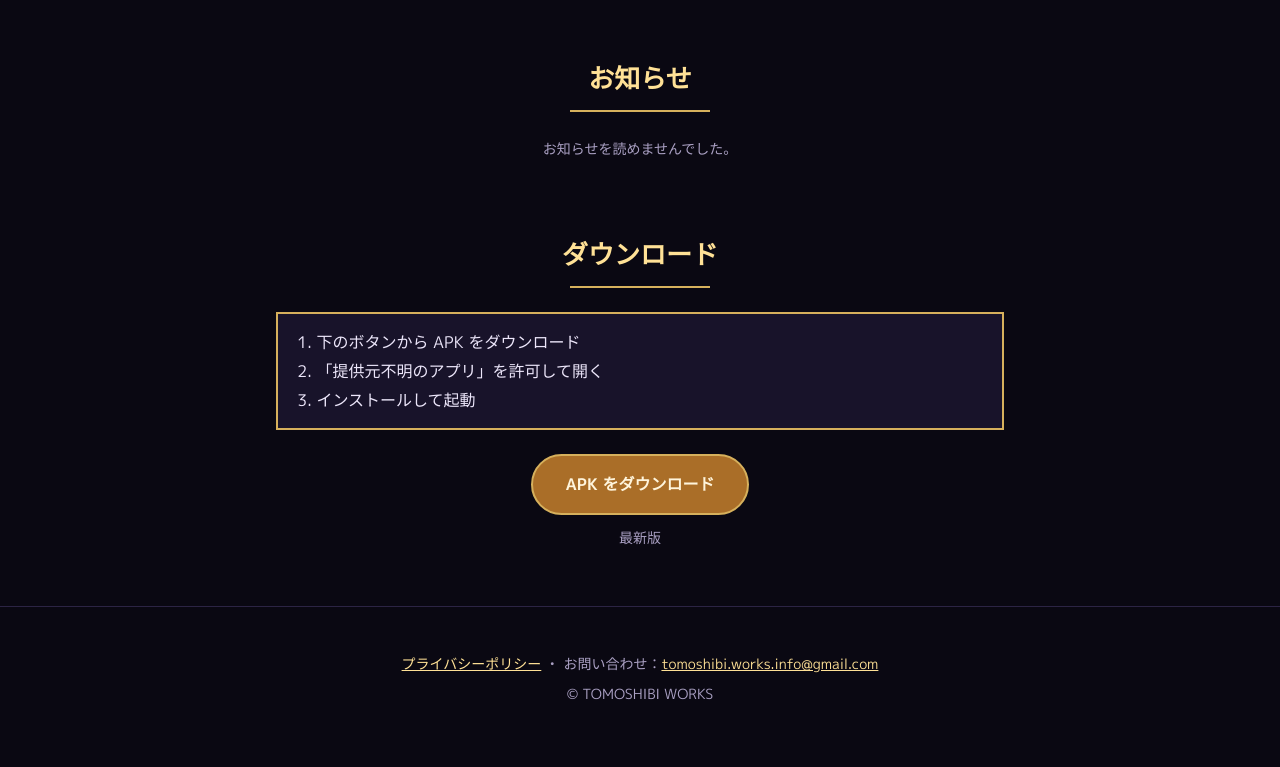
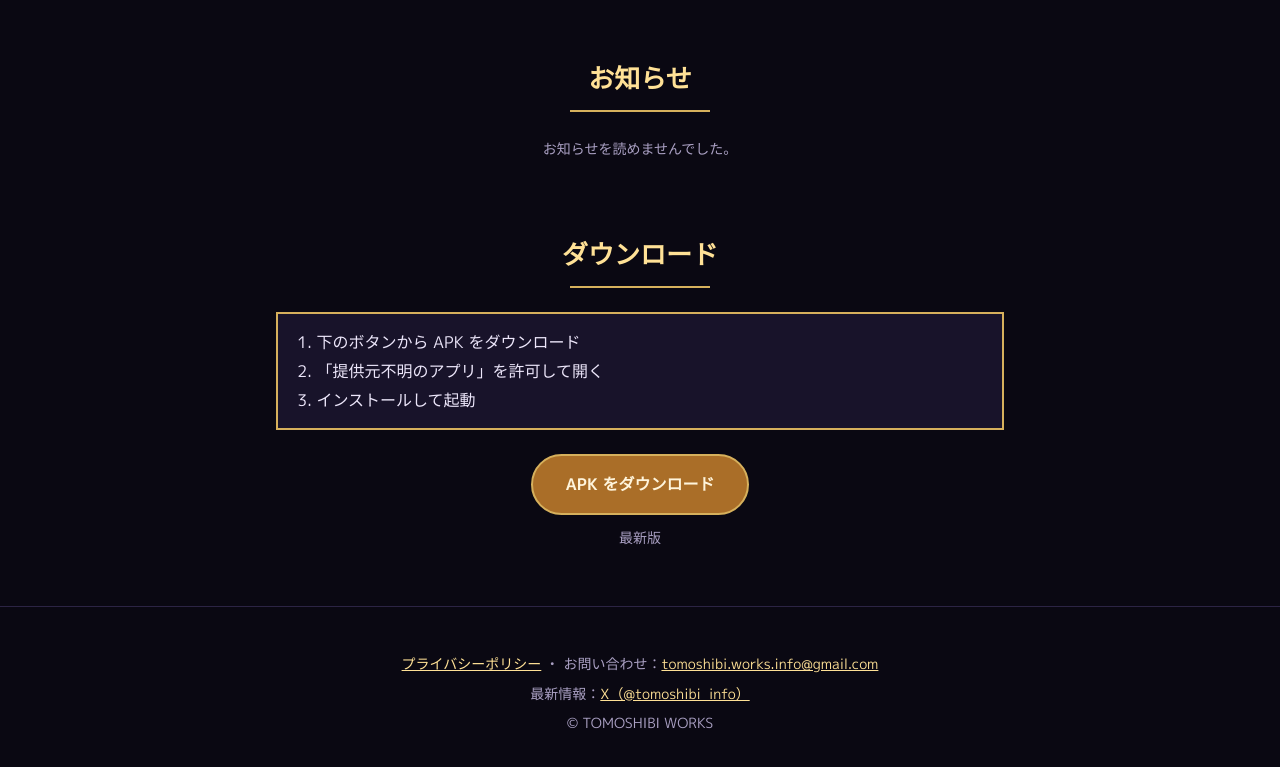
Before and after one commit to seventh759-ops/vofrpg_site, a plain HTML site: page index.html in a window 1280 px wide. Shown: the part 3503-4270 px from the top of the page. Before the commit the page ends 4245 px from the top, so only its background shows below. Drawn offline with Linux system fonts and the light colour scheme; no server answers.

Commit message:
Footer: link to the X account
Co-Authored-By: Claude Opus 5.5 <noreply@anthropic.com>
Claude-Session: https://claude.ai/code/session_01XMEo4x59g4Ygvken3HiQNb

```diff
--- a/index.html
+++ b/index.html
@@ -103,6 +103,7 @@
 
 <footer>
   <p><a href="privacy.html">プライバシーポリシー</a> ・ お問い合わせ：<a href="mailto:tomoshibi.works.info@gmail.com">tomoshibi.works.info@gmail.com</a></p>
+  <p>最新情報：<a href="https://x.com/tomoshibi_info" target="_blank" rel="noopener">X（@tomoshibi_info）</a></p>
   <p>© TOMOSHIBI WORKS</p>
 </footer>
 <script src="app.js"></script>
```
